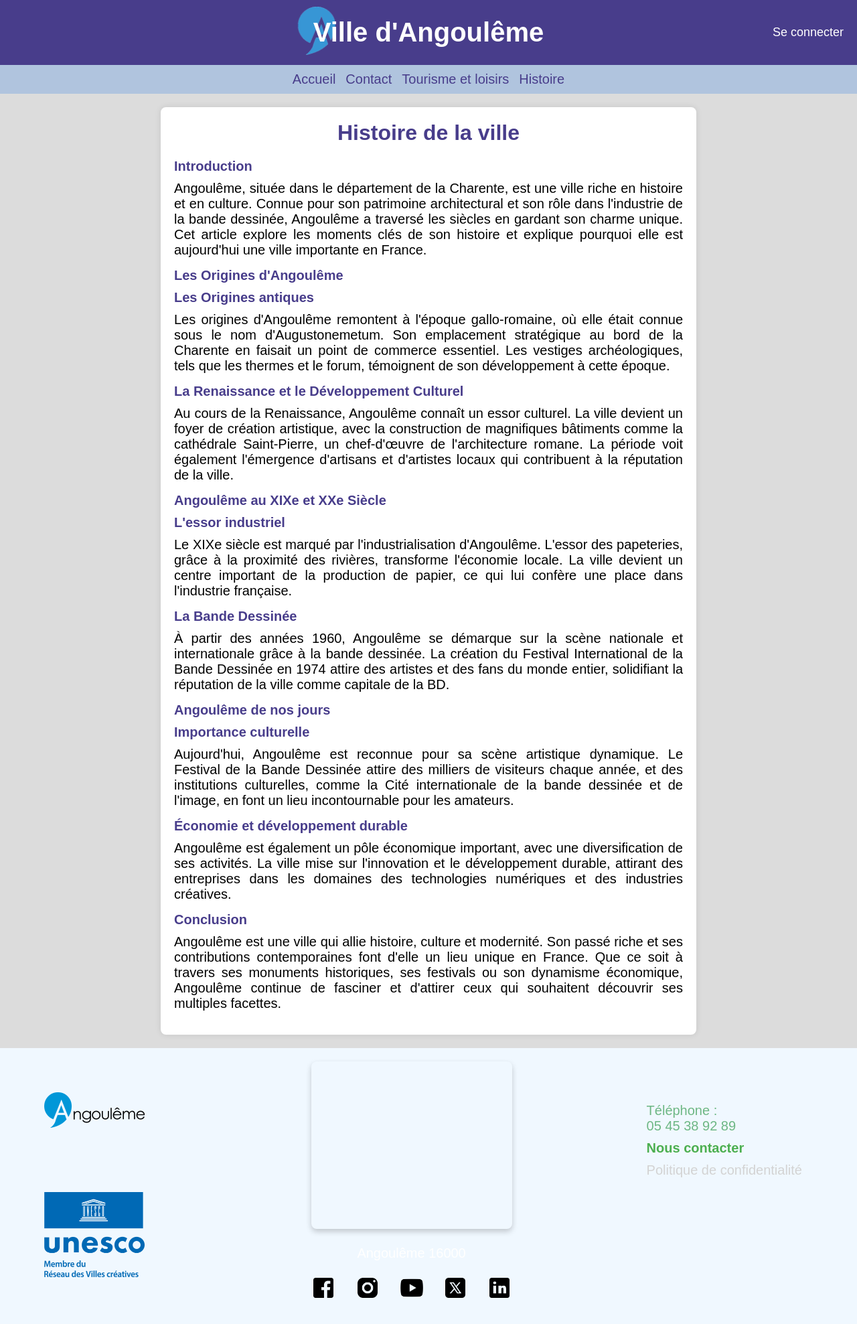
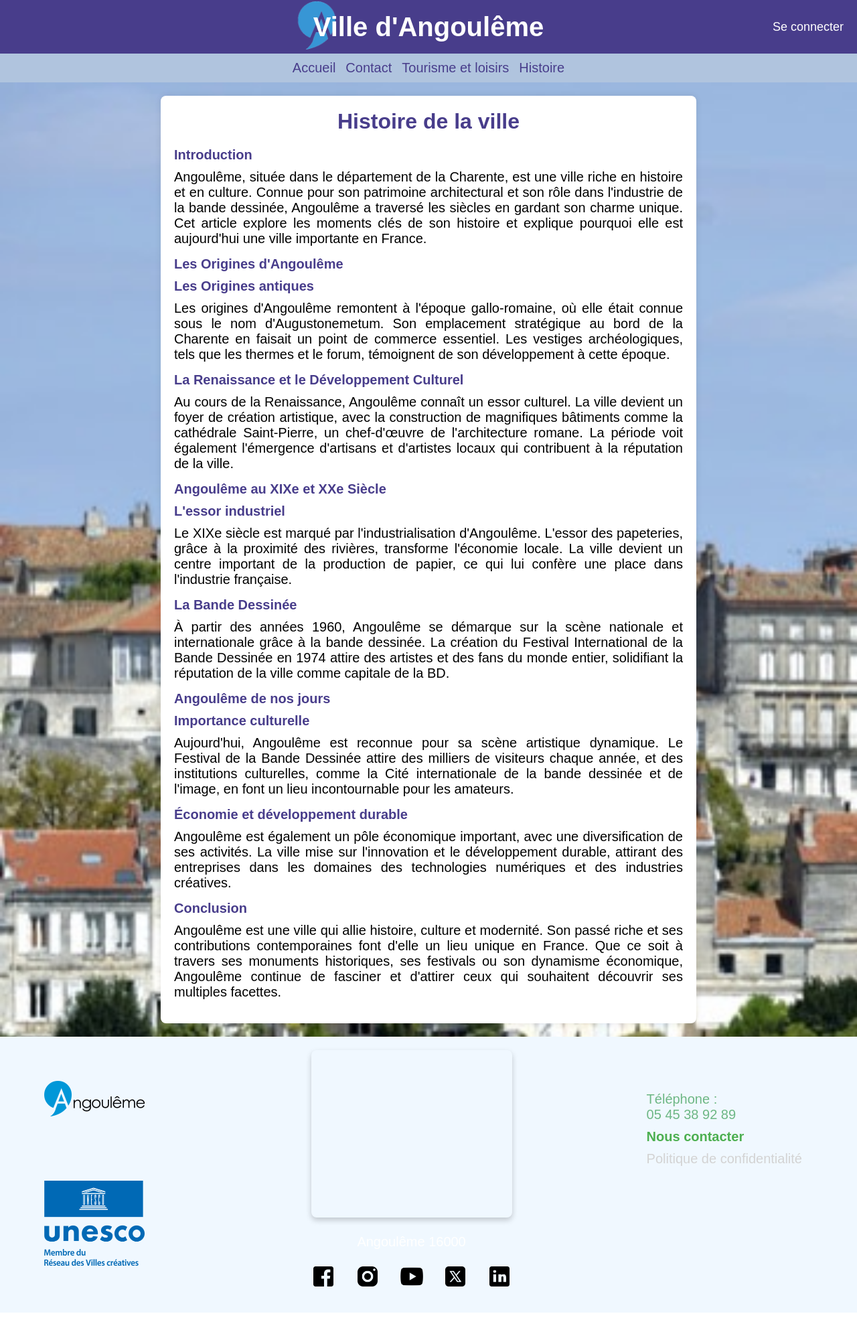
Before and after one commit to NohanM1008/Projet-web-semestre-1-site-angoul-me, a PHP site: page /html/histoire.html in a window 1280 px wide. Shown: the whole page at 67% size. Run offline with PHP 8.4, Linux system fonts and the light colour scheme; grey boxes are pictures that could not be loaded.

Commit message:
modif header / ajout d'une image bg dans histoire

```diff
--- a/css/header.css
+++ b/css/header.css
@@ -11,6 +11,7 @@ logo-site{
 
 header {
     background-color: var(--bleufonce);
+    height: 80px;
     color: var(--blanc);
     display: flex;
     align-items: center;
--- a/css/histoire.css
+++ b/css/histoire.css
@@ -16,6 +16,8 @@
 }
 body {
     background-color: var(--gris);
+    background-image: url('/histoire/imgbghistoire.jpg');
+    background-size: cover;
     color: var(--noir);
 }
 main {
```
Also changed, not shown: images/histoire/imgbghistoire.jpg (added).
